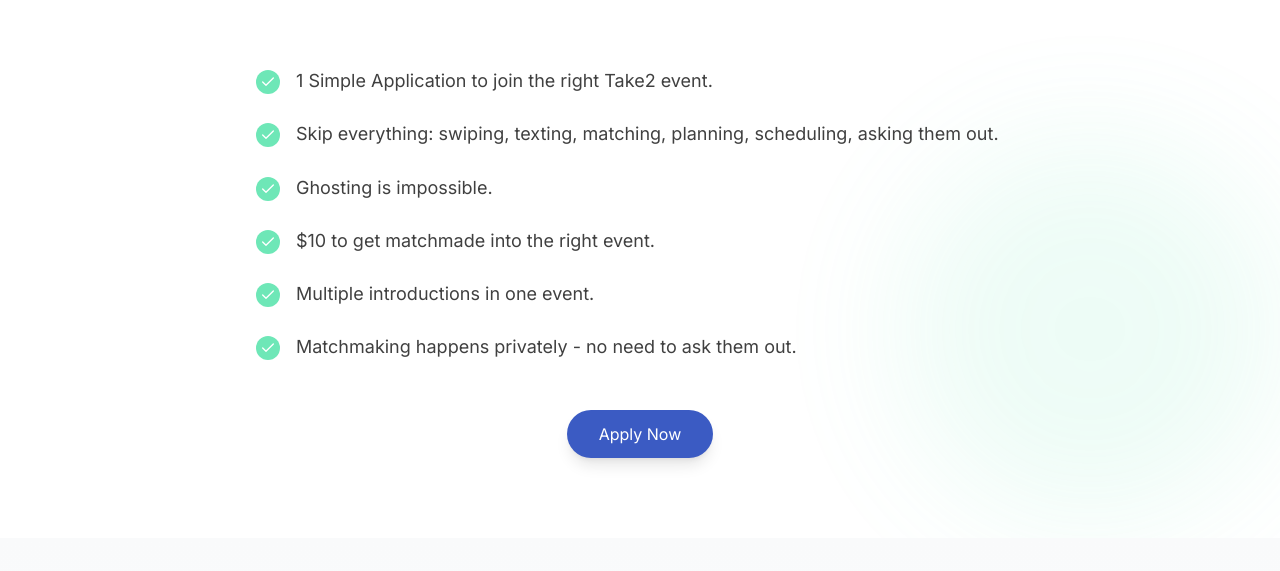
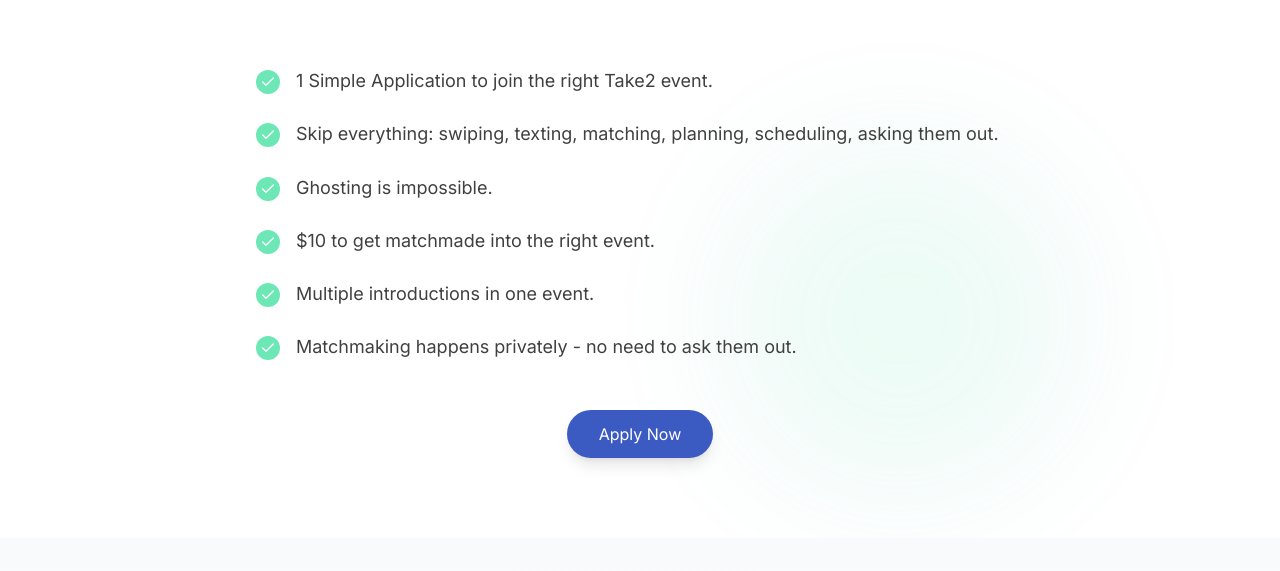
Before and after one commit to joyxek/take2-landing-page, a Next.js app: page / in a window 1280 px wide. Shown: the part 3070-3641 px from the top of the page. Built offline with nearby package versions, Linux system fonts and the light colour scheme; a web font is replaced by a local one.

Commit message:
changed orb background for better visibility

```diff
--- a/src/components/ComparisonSection/ComparisonSection.tsx
+++ b/src/components/ComparisonSection/ComparisonSection.tsx
@@ -51,7 +51,7 @@
         <motion.div
           className="absolute w-96 h-96 rounded-full opacity-30 blur-3xl"
           style={{
-            background: `radial-gradient(circle, rgba(110, 231, 183, 0.4) 80%, rgba(59, 91, 195, 0.3) 90%, transparent 90%)`,
+            background: `radial-gradient(circle, rgba(110, 231, 183, 0.4) 60%, rgba(59, 91, 195, 0.3) 60%, transparent 70%)`,
             left: `${orbPosition.x}%`,
             top: `${orbPosition.y}%`,
           }}
@@ -60,7 +60,7 @@
             top: `${orbPosition.y}%`,
           }}
           transition={{
-            duration: 0.2,
+            duration: 0.8,
             ease: "easeInOut"
           }}
         />
--- a/src/components/NumbersStack.tsx
+++ b/src/components/NumbersStack.tsx
@@ -25,7 +25,7 @@
     bgImage: 'radial-gradient(circle at 70% 30%, rgba(212, 217, 183, 0.9) 0%, rgba(251, 146, 60, 0.4) 35%, rgba(197, 209, 167, 0.8) 100%)',
     details: {
       subtitle: 'Expanding Nationwide',
-      stats: ['Next: Austin', 'Then: Chicago', 'Goal: 15 cities by 2026']
+      stats: ['Next: LA', 'Then: DC', 'Goal: 15 cities by 2026']
     }
   },
   {
```
